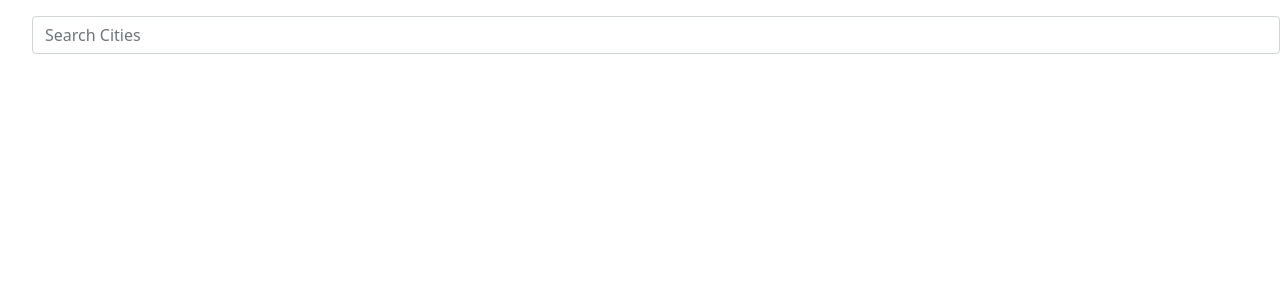
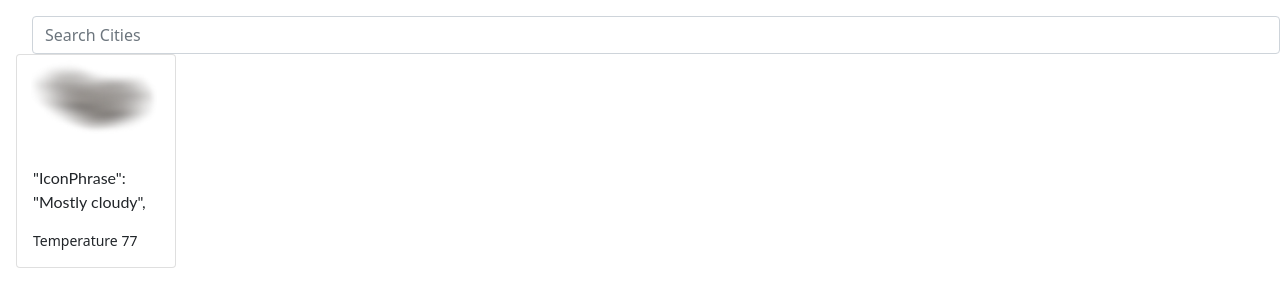
Before and after one commit to vaishakchanguli/Gramener-Assignment, an Angular app: page / in a window 1280 px wide. Shown: the top 306 px of the page. Built offline with nearby package versions, Linux system fonts and the light colour scheme.

Commit message:
1 binaries uploaded

```diff
--- a/src/app/app.component.html
+++ b/src/app/app.component.html
@@ -28,3 +28,14 @@
 <div class="invalid-feedback" *ngIf="searchFailed">
   Sorry, suggestions could not be loaded.
 </div>
+
+<ng-container></ng-container>
+<div class="card" style="width: 10rem;">
+  <img [src]="'../assets/11.png'" class="card-img-top" alt="" />
+  <div class="card-body">
+    <p class="card-text">
+      "IconPhrase": "Mostly cloudy",
+    </p>
+    <small>Temperature 77</small>
+  </div>
+</div>
```
Also changed, not shown: assets/01.png (added).
